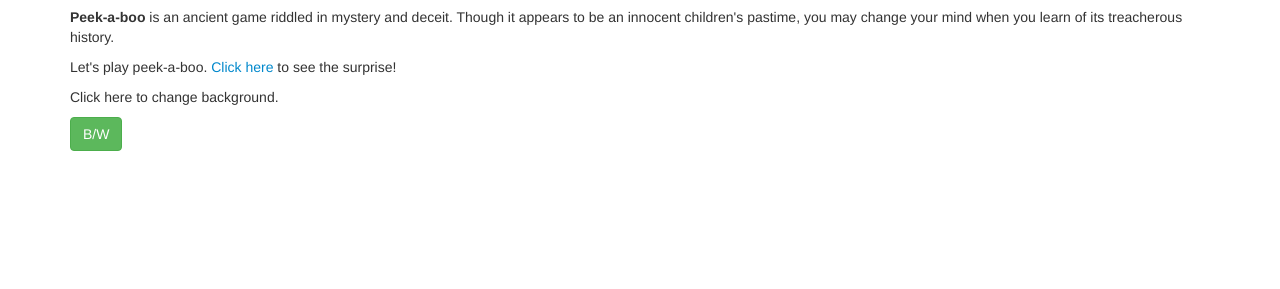
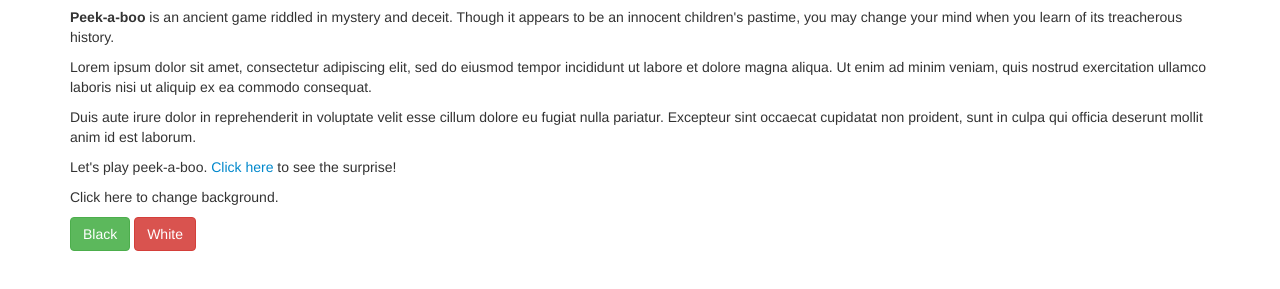
Before and after one commit to Kirtiraja/walrus-cutie, a plain HTML site: page index.html in a window 1280 px wide. Shown: the part 63-352 px from the top of the page. Drawn offline with Linux system fonts and the light colour scheme.

Commit message:
add second button to change background back to white and add wells to new paragraphs

```diff
--- a/index.html
+++ b/index.html
@@ -14,6 +14,12 @@
       <h1>Peek-a-boo</h1>
       <p><strong>Peek-a-boo</strong> is an ancient game riddled in mystery and deceit. Though it appears to be an innocent children's pastime, you may change your mind when you learn of its treacherous history.</p>
 
+      <p>Lorem ipsum dolor sit amet, consectetur adipiscing elit, sed do eiusmod tempor incididunt ut labore et dolore magna aliqua. Ut enim ad minim veniam, quis nostrud exercitation ullamco laboris nisi ut aliquip ex ea commodo consequat.</p>
+
+
+      <p>Duis aute irure dolor in reprehenderit in voluptate velit esse cillum dolore eu fugiat nulla pariatur. Excepteur sint occaecat cupidatat non proident, sunt in culpa qui officia deserunt mollit anim id est laborum.</p>
+
+
       <div id="walrus-hidden">
         <p>Let's play peek-a-boo. <span class="clickable">Click here</span> to see the surprise!</p>
       </div>
@@ -24,7 +30,8 @@
       </div>
 
     <p>Click here to change background.</p>
-    <button class="btn btn-success" id="green">B/W</button>
+    <button class="btn btn-success" id="green">Black</button>
+    <button class="btn btn-danger" id="red">White</button>
     </div>
   </body>
 </html>
--- a/js/scripts.js
+++ b/js/scripts.js
@@ -5,8 +5,11 @@ $(document).ready(function() {
   });
 
   $("button#green").click(function() {
-    $("body").removeClass();
+    // $("body").removeClass();
     $("body").addClass("whiteOnBlack");
   });
 
+  $("button#red").click(function() {
+    $("body").removeClass();
+  });
 });
```
